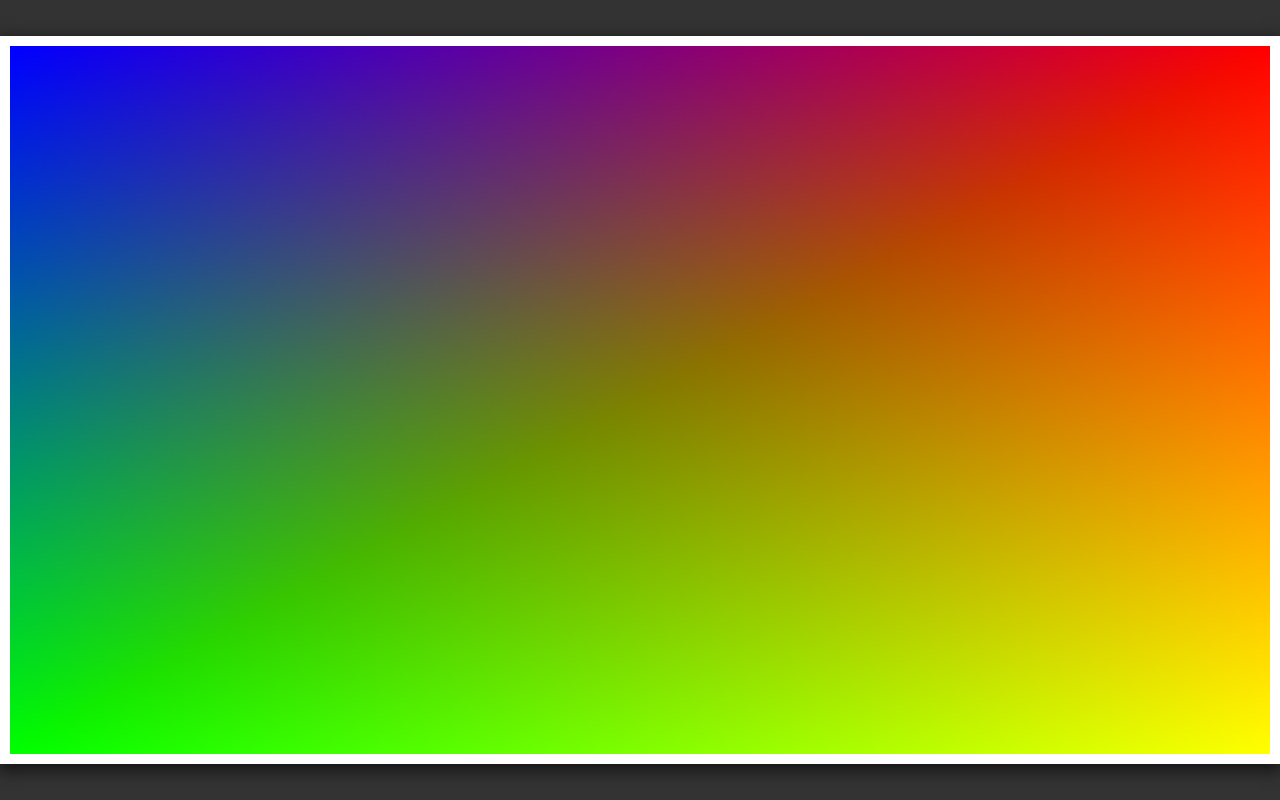
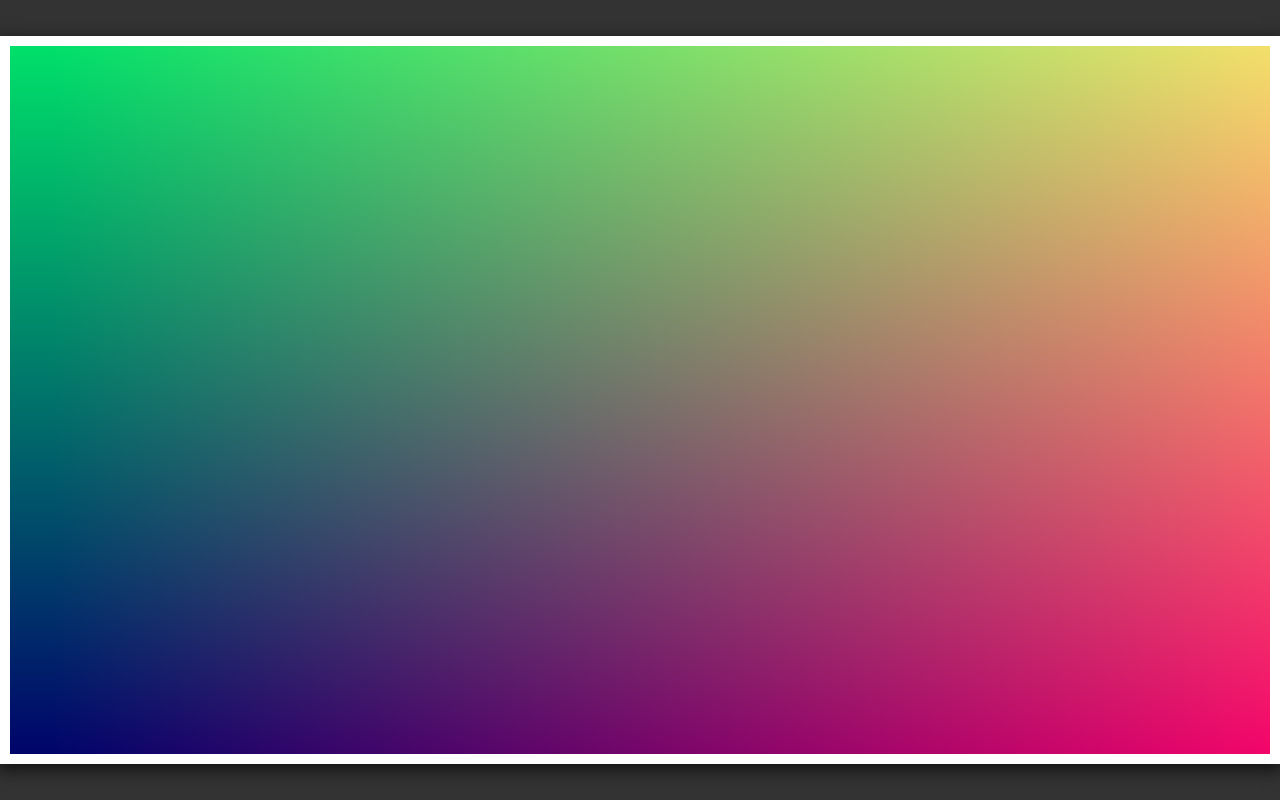
Before and after one commit to benpaynedev/build-your-own-x-3d-renderer, a plain HTML site: page index.html in a window 1280 px wide. Drawn offline with Linux system fonts and the light colour scheme.

Commit message:
Project 2

```diff
--- /dev/null
+++ b/color.js
@@ -0,0 +1,7 @@
+class Color {
+    constructor(r, g, b) {
+        this.r = r;
+        this.g = g;
+        this.b = b;
+    }
+}
--- a/image.js
+++ b/image.js
@@ -25,7 +25,7 @@ class Image {
 
     putPixel(x, y, color) {
         const offset = (y * this.w + x) * 4;
-        this.canvas.pixels[offset]     = color.r | 0;
+        this.canvas.pixels[offset    ] = color.r | 0;
         this.canvas.pixels[offset + 1] = color.g | 0;
         this.canvas.pixels[offset + 2] = color.b | 0;
         this.canvas.pixels[offset + 3] = 255;
--- a/index.html
+++ b/index.html
@@ -10,6 +10,8 @@
 <body>
     <main></main>
     <script src="image.js" type="text/javascript"></script>
+    <script src="vector.js" type="text/javascript"></script>
+    <script src="color.js" type="text/javascript"></script>
     <script src="raytracer.js" type="text/javascript"></script>
 </body>
 </html>
--- a/raytracer.js
+++ b/raytracer.js
@@ -1,17 +1,72 @@
+class RayTracer {
+    constructor(scene, w, h) {
+        this.scene = scene;
+        this.w = w;
+        this.h = h;
+    }
+
+    tracedValueAtPixel(x, y) {
+        const xt = x / this.w;
+        const yt = (this.h - y - 1) / this.h;
+
+        const top = Vector3.lerp(
+            this.scene.imagePlane.topLeft,
+            this.scene.imagePlane.topRight,
+            xt
+        );
+
+        const bottom = Vector3.lerp(
+            this.scene.imagePlane.bottomLeft,
+            this.scene.imagePlane.bottomRight,
+            xt
+        );
+
+        const point = Vector3.lerp(bottom, top, yt);
+        const ray = new Ray(
+            point,
+            point.minus(this.scene.camera)
+        );
+
+        return new Color(
+            (ray.direction.x + 1.2) / 2.6,
+            (ray.direction.y + 0.9) / 2,
+            ray.direction.z / -6
+        );
+    }
+}
+
 const WIDTH = 1920;
 const HEIGHT = 1080;
+
+const SCENE = {
+    camera: new Vector3(0, 0, 2),
+    imagePlane: {
+        topLeft: new Vector3(-1.28, 0.86, -0.5),
+        topRight: new Vector3(1.28, 0.86, -0.5),
+        bottomLeft: new Vector3(-1.28, -0.86, -0.5),
+        bottomRight: new Vector3(1.28, -0.86, -0.5)
+    }
+};
 
 const image = new Image(WIDTH, HEIGHT);
 document.image = image;
 
+const imageColorFromColor = color => ({
+    r: Math.floor(color.r * 255),
+    g: Math.floor(color.g * 255),
+    b: Math.floor(color.b * 255)
+});
+
+const tracer = new RayTracer(SCENE, WIDTH, HEIGHT);
+
 for (let y = 0; y < HEIGHT; y++) {
     for (let x = 0; x < WIDTH; x++) {
-        image.putPixel(x, y, {
-            r: x / WIDTH * 256,
-            g: y / HEIGHT * 256,
-            b: 256 - ((256 / WIDTH) * x) - ((256 / HEIGHT) * y),
-        });
+        image.putPixel(
+            x,
+            y,
+            imageColorFromColor(tracer.tracedValueAtPixel(x, y))
+        );
     }
 }
 
-image.renderInto(document.querySelector('main'));
+image.renderInto(document.querySelector('body'));
--- /dev/null
+++ b/vector.js
@@ -0,0 +1,42 @@
+class Vector3 {
+  constructor(x, y, z) {
+    this.x = x;
+    this.y = y;
+    this.z = z;
+  }
+
+  scale(scalar) {
+    return new Vector3(
+      this.x * scalar,
+      this.y * scalar,
+      this.z * scalar
+    );
+  }
+
+  plus(other) {
+    return new Vector3(
+      this.x + other.x,
+      this.y + other.y,
+      this.z + other.z
+    );
+  }
+
+  minus(other) {
+    return new Vector3(
+      this.x - other.x,
+      this.y - other.y,
+      this.z - other.z
+    );
+  }
+
+  static lerp(start, end, t) {
+    return start.scale(1 - t).plus(end.scale(t));
+  }
+}
+
+class Ray {
+  constructor(origin, direction) {
+    this.origin = origin;
+    this.direction = direction;
+  }
+}
```
